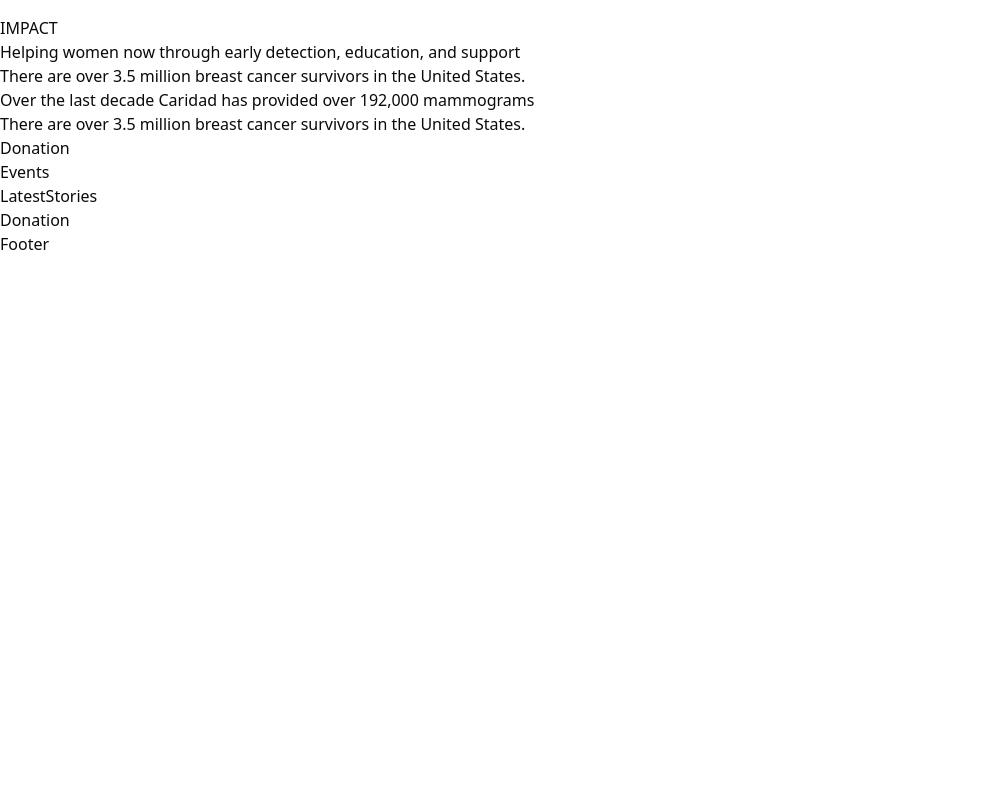
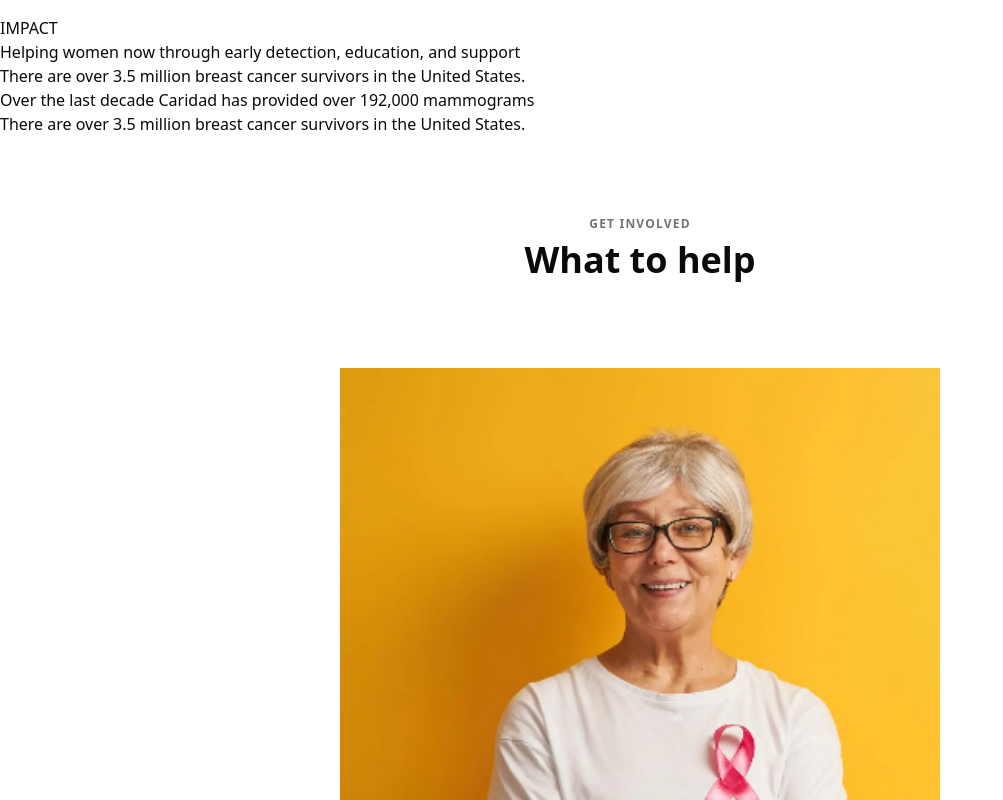
Before and after one commit to Shouryya-Manna/Caridad, a Next.js app: page / in a window 1280 px wide. Shown: the part 2060-2860 px from the top of the page, without its empty margins (0-1003 px from the left). Before the commit the page ends 2316 px from the top, so only its background shows below. Built offline with nearby package versions, Linux system fonts and the light colour scheme.

Commit message:
Donation structure updated

```diff
--- a/src/components/Landing/Donation/Donation.tsx
+++ b/src/components/Landing/Donation/Donation.tsx
@@ -1,5 +1,26 @@
-import React from "react";
+import Image from "next/image";
 
 export default function Donation() {
-  return <div>Donation</div>;
+  return (
+    <section className="mx-20 my-20">
+      <div className="mx-auto flex flex-col max-w-6xl items-center justify-center gap-10 ">
+        <div className="mb-12 text-center">
+          <p className="mb-2 text-xs font-semibold tracking-widest text-muted-foreground">
+            GET INVOLVED
+          </p>
+          <h2 className="text-3xl font-bold md:text-4xl">
+            What to help
+          </h2>
+        </div>
+        <div className="relative h-[600px] w-[600px] shrink-0">
+          <Image
+            src="/Woman1.png"
+            alt=""
+            fill
+            className="object-cover"
+          />
+        </div>
+      </div>
+    </section>
+  );
 }
```
